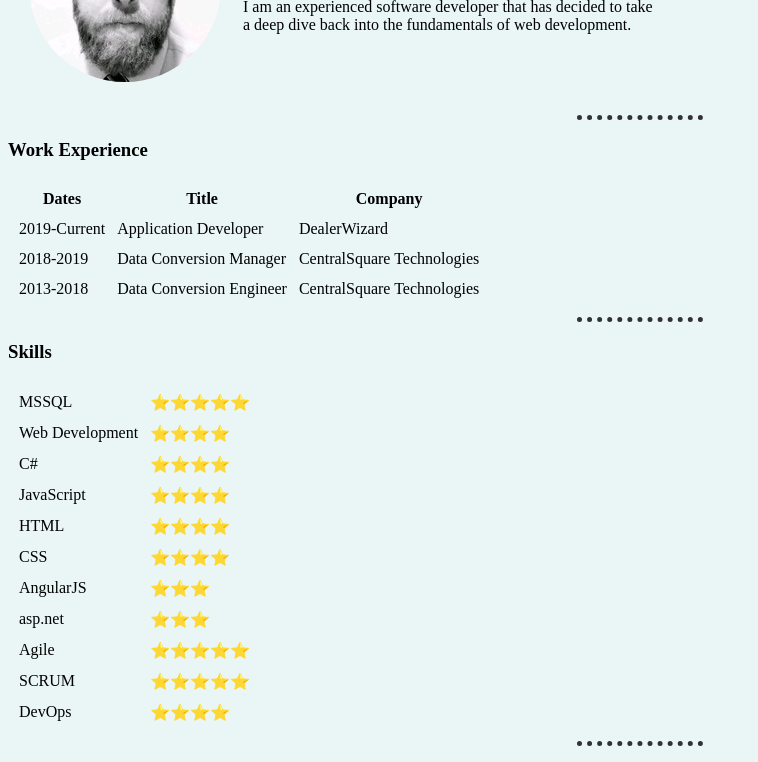
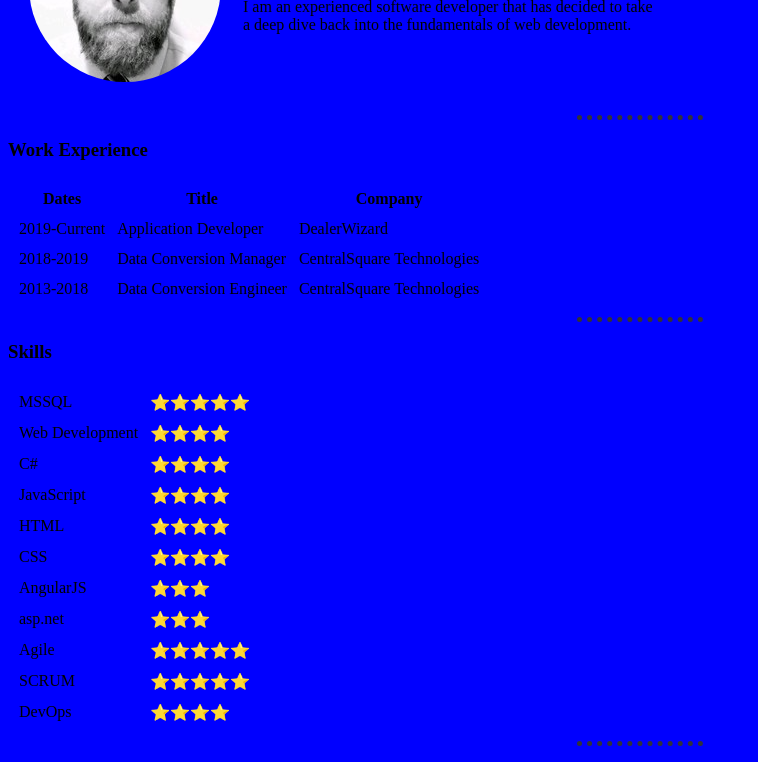
Before and after one commit to devincbrown08/cv, a plain HTML site: page index.html in a window 1280 px wide. Shown: the part 139-901 px from the top of the page, without its empty margins (0-758 px from the left). Drawn offline with Linux system fonts and the light colour scheme.

```diff
--- a/CSS/styles.css
+++ b/CSS/styles.css
@@ -1,5 +1,5 @@
 body {
-    background-color: #eaf6f6;
+    background-color: blue;/*#eaf6f6;*/
 }
 
 hr {
```
